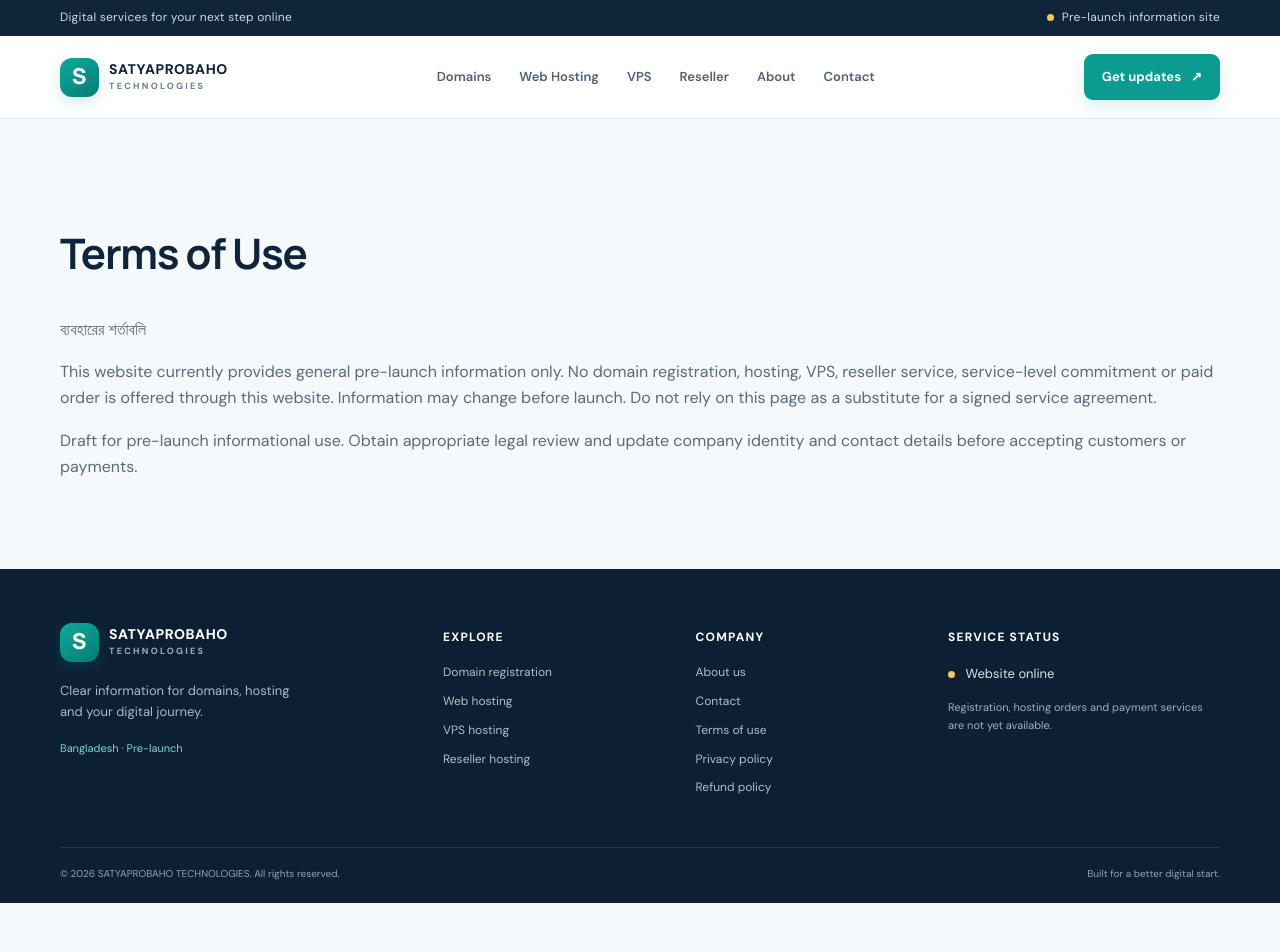
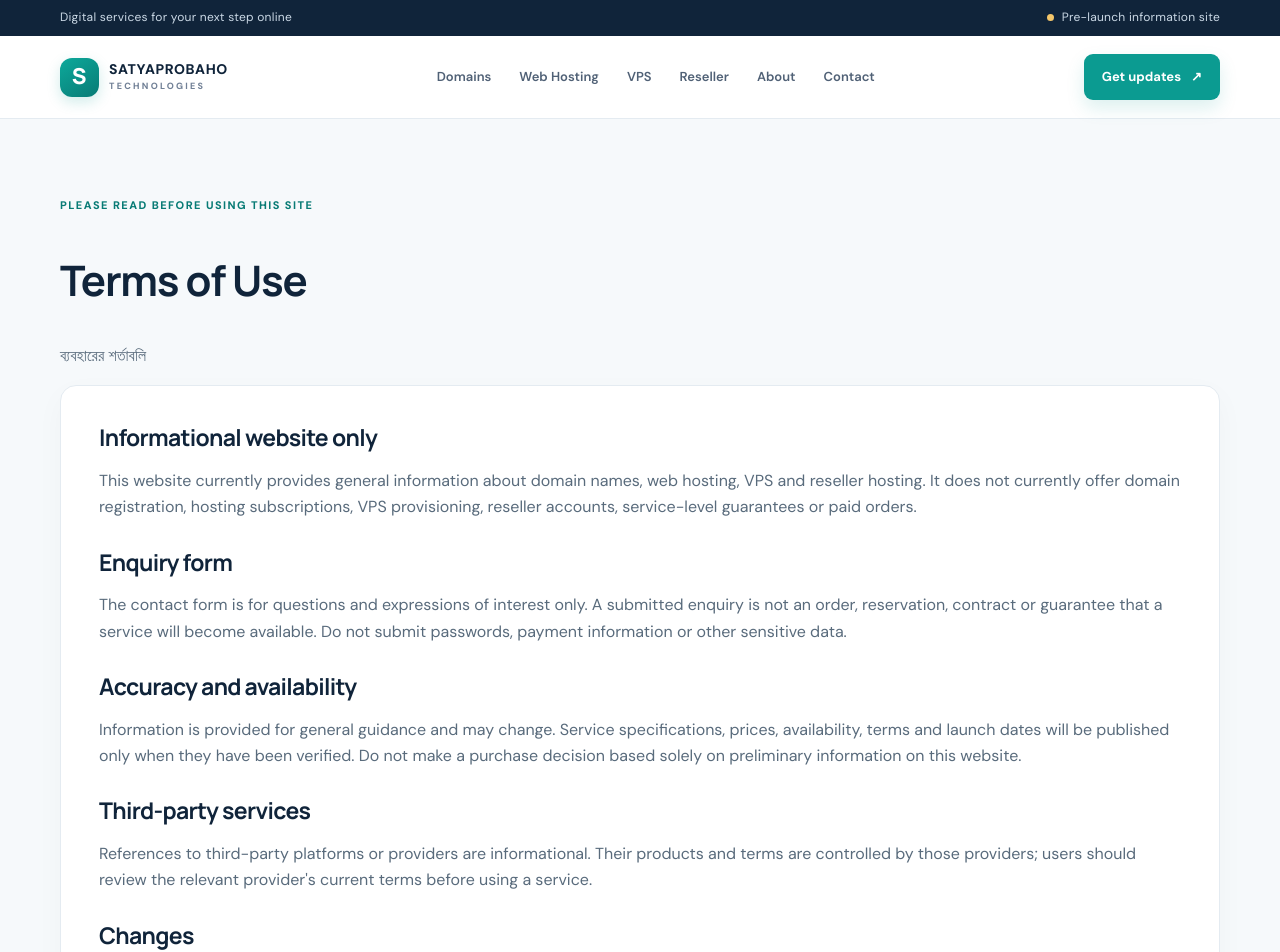
Before and after one commit to satyaprobaho-technologies/satyaprobaho-website, a Next.js app in the folder satyaprobaho-website/: page /terms in a window 1280 px wide. Shown: the top 952 px of the page. Before the commit the page ends 903 px from the top, so only its background shows below. Built offline with nearby package versions, Linux system fonts and the light colour scheme; no server answers.

Commit message:
Clarify website terms for pre-launch informational services

```diff
--- a/satyaprobaho-website/src/app/terms/page.tsx
+++ b/satyaprobaho-website/src/app/terms/page.tsx
@@ -1,3 +1,29 @@
 import type { Metadata } from "next";
-export const metadata: Metadata = { title: "Terms of Use", description: "Terms of Use for SATYAPROBAHO TECHNOLOGIES pre-launch website." };
-export default function Page() { return <main className="wrap section"><h1>Terms of Use</h1><p>ব্যবহারের শর্তাবলি</p><p>This website currently provides general pre-launch information only. No domain registration, hosting, VPS, reseller service, service-level commitment or paid order is offered through this website. Information may change before launch. Do not rely on this page as a substitute for a signed service agreement.</p><p className="muted">Draft for pre-launch informational use. Obtain appropriate legal review and update company identity and contact details before accepting customers or payments.</p></main>; }
+
+export const metadata: Metadata = {
+  title: "Terms of Use",
+  description: "Terms for using the SATYAPROBAHO TECHNOLOGIES pre-launch information website.",
+};
+
+export default function Page() {
+  return (
+    <main className="wrap section">
+      <span className="section-kicker">Please read before using this site</span>
+      <h1>Terms of Use</h1>
+      <p>ব্যবহারের শর্তাবলি</p>
+      <div className="content-panel">
+        <h2>Informational website only</h2>
+        <p>This website currently provides general information about domain names, web hosting, VPS and reseller hosting. It does not currently offer domain registration, hosting subscriptions, VPS provisioning, reseller accounts, service-level guarantees or paid orders.</p>
+        <h2>Enquiry form</h2>
+        <p>The contact form is for questions and expressions of interest only. A submitted enquiry is not an order, reservation, contract or guarantee that a service will become available. Do not submit passwords, payment information or other sensitive data.</p>
+        <h2>Accuracy and availability</h2>
+        <p>Information is provided for general guidance and may change. Service specifications, prices, availability, terms and launch dates will be published only when they have been verified. Do not make a purchase decision based solely on preliminary information on this website.</p>
+        <h2>Third-party services</h2>
+        <p>References to third-party platforms or providers are informational. Their products and terms are controlled by those providers; users should review the relevant provider's current terms before using a service.</p>
+        <h2>Changes</h2>
+        <p>These terms may be updated as the website develops. Separate service terms and legally reviewed business details must be published before any paid service is launched.</p>
+      </div>
+      <p className="muted">Pre-launch terms notice, not a substitute for jurisdiction-specific legal advice or a customer service agreement.</p>
+    </main>
+  );
+}
```
